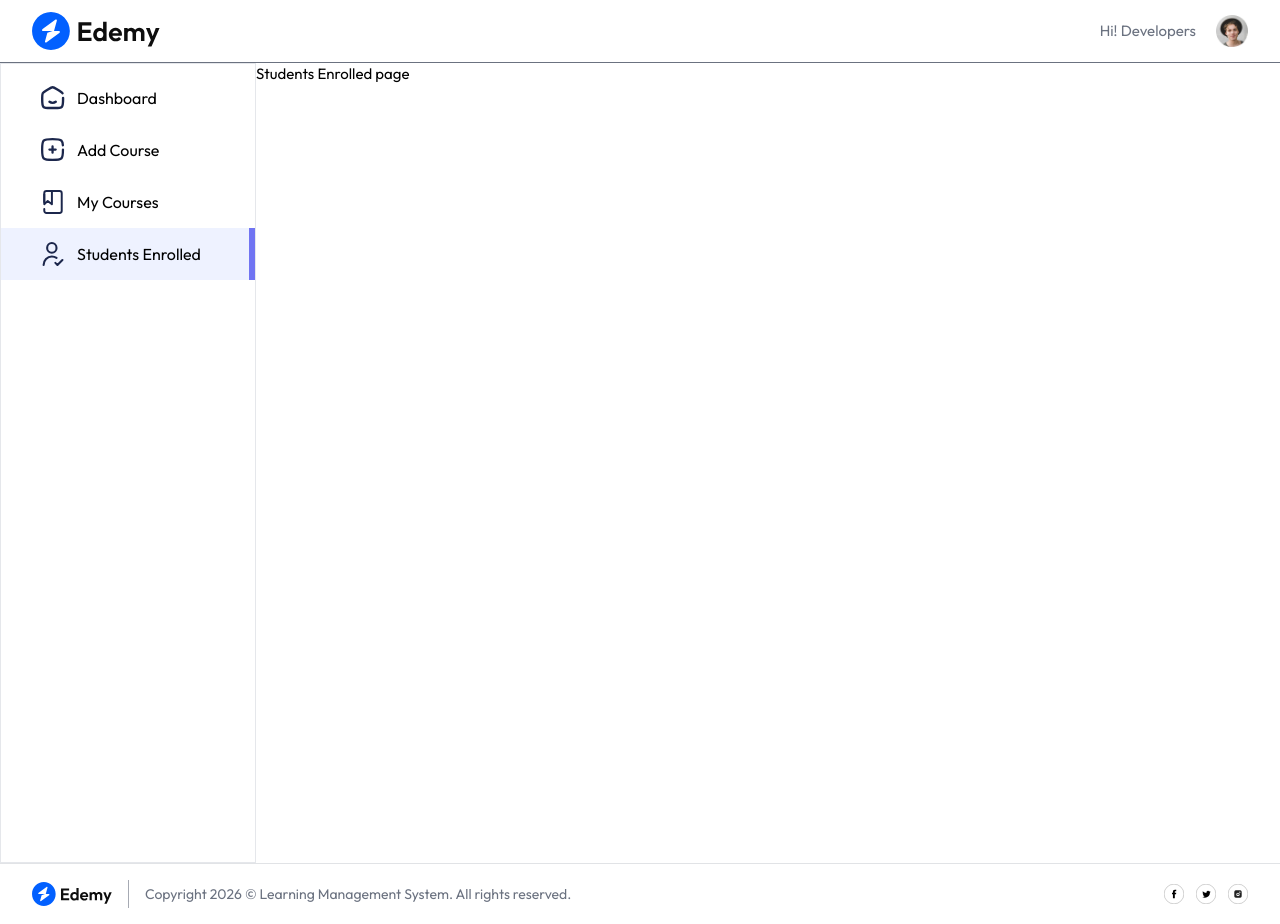
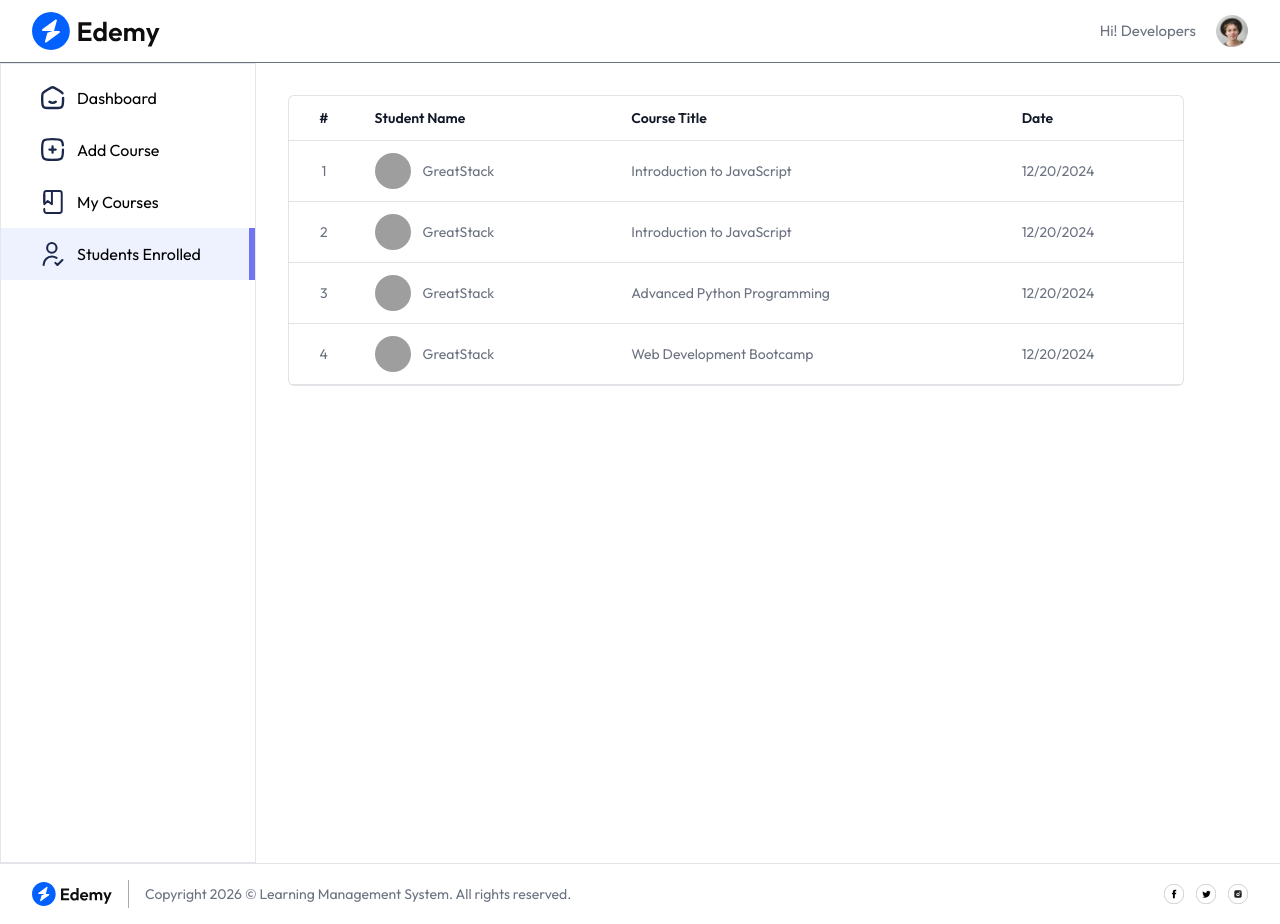
Before and after one commit to katyaynisingh001/learning-management-system, a React (Vite) app in the folder client/: page /educator/students-enrolled in a window 1280 px wide. Built offline with nearby package versions, Linux system fonts and the light colour scheme; no server answers; grey boxes are pictures that could not be loaded.

Commit message:
Add the enrolled students

```diff
--- a/client/src/pages/educator/StudentsEnrolled.jsx
+++ b/client/src/pages/educator/StudentsEnrolled.jsx
@@ -1,11 +1,56 @@
-import React from 'react'
+import React, { useEffect, useState } from 'react'
+import { dummyStudentEnrolled } from '../../assets/assets'
+import Loading from '../../components/student/Loading'
 
 const StudentsEnrolled = () => {
-  return (
-    <div>
-      <h1>Students Enrolled page</h1>
-    </div>
-  )
+
+  const [enrolledStudents, setEnrolledStudents] = useState(null)
+
+  const fetchEnrolledStudents = async () => {
+    setEnrolledStudents(dummyStudentEnrolled)
+  }
+
+  useEffect(() => {
+    fetchEnrolledStudents()
+  }, [])
+
+  return enrolledStudents ? (
+    <div className='min-h-screen flex flex-col items-start justify-between md:p-8 md:pb-0 p-4 pt-8 pb-0'>
+        <div className='flex flex-col items-center max-w-4xl w-full overflow-hidden rounded-md bg-white border border-gray-500/20'>
+          <table className='md:table-auto table-fixed w-full overflow-hidden pb-4'>
+            <thead className='text-gray-900 border-b border-gray-500/20 text-sm text-left'>
+              <tr>
+                <th className='px-4 py-3 font-semibold text-center hidden sm:table-cell'>#</th>
+                <th className='px-4 py-3 font-semibold'>Student Name</th>
+                <th className='px-4 py-3 font-semibold'>Course Title</th>
+                <th className='px-4 py-3 font-semibold hidden sm:table-cell'>Date</th>
+              </tr>
+            </thead>
+
+            <tbody className='text-sm text-gray-500'>
+              {enrolledStudents.map((item, index) => (
+                <tr key={index} className='border-b border-gray-500/20'>
+                  <td className='px-4 py-3 text-center hidden sm:table-cell'>{ index + 1 }</td>
+                  <td className='flex items-center space-x-3 md:px-4 px-2 py-3'>
+                    <img
+                      src={item.student.imageUrl}
+                      alt='Student Profile'
+                      className='w-9 h-9 rounded-full object-cover shrink-0'
+                    />
+                    <span className='truncate'>{item.student.name}</span>
+                  </td>
+
+                  <td className='px-4 py-3 truncate'>{item.courseTitle}</td>
+                  <td className='px-4 py-3 text-left hidden sm:table-cell whitespace-nowrap'>
+                    {new Date(item.purchaseDate).toLocaleDateString()}
+                  </td>
+                </tr>
+              ))}
+            </tbody>
+          </table>
+        </div>
+      </div>
+  ) : <Loading />
 }
 
 export default StudentsEnrolled
```
